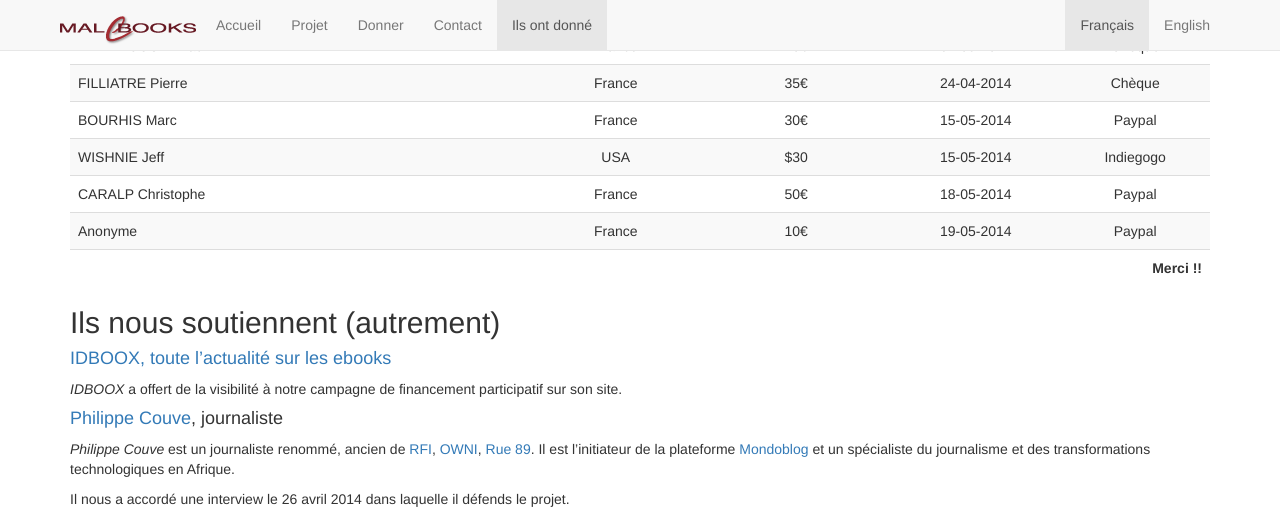
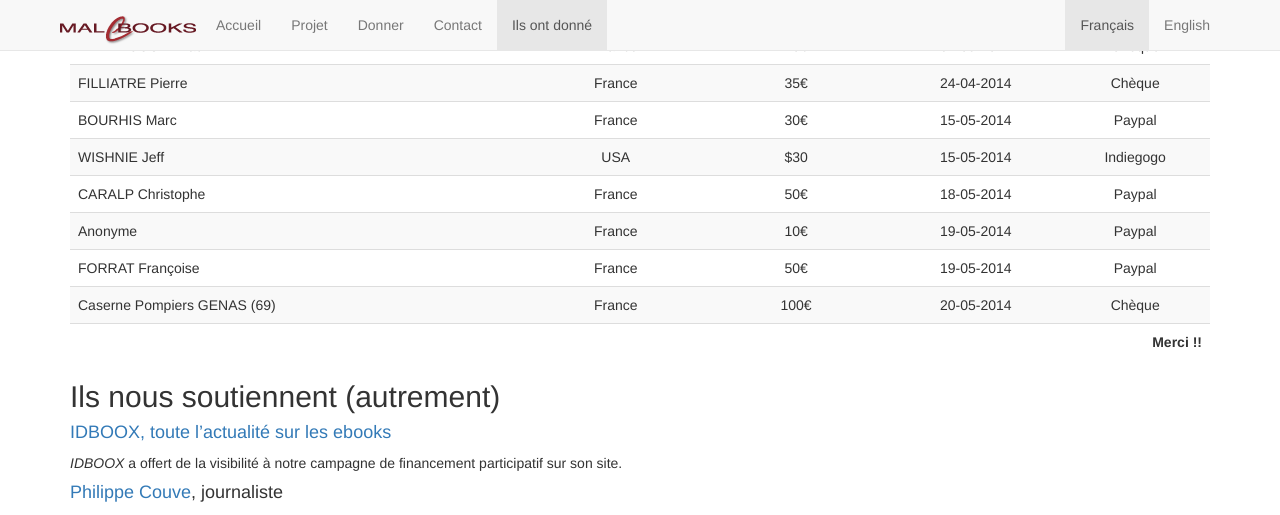
Before and after one commit to HumanESDES/malebooks, a Jekyll site: the page built from donneurs/index.md, in a window 1280 px wide and 900 px high, scrolled down 1774 px, cut to the strip 0-515 px from the top of the window. Built offline with Jekyll 4.4.1, drawn with Linux system fonts in a browser that asks for light colours; nearby versions of some CDN libraries; Markdown is read by kramdown in place of the engine named in the settings.

Commit message:
Update donors.html

```diff
--- a/_includes/donors.html
+++ b/_includes/donors.html
@@ -52,6 +52,8 @@
         <tr><td>WISHNIE Jeff</td><td>USA</td><td>$30</td><td>15-05-2014</td><td>Indiegogo</td></tr>
         <tr><td>CARALP Christophe</td><td>France</td><td>50€</td><td>18-05-2014</td><td>Paypal</td></tr>
         <tr><td>Anonyme</td><td>France</td><td>10€</td><td>19-05-2014</td><td>Paypal</td></tr>
+        <tr><td>FORRAT Françoise</td><td>France</td><td>50€</td><td>19-05-2014</td><td>Paypal</td></tr>
+        <tr><td>Caserne Pompiers GENAS (69)</td><td>France</td><td>100€</td><td>20-05-2014</td><td>Chèque</td></tr>
         <tr><td colspan="5">{% if page.lang == 'en' %}Thank You !!{% else %}Merci !!{% endif %}</td></tr>
     </tbody>
 </table>
```
